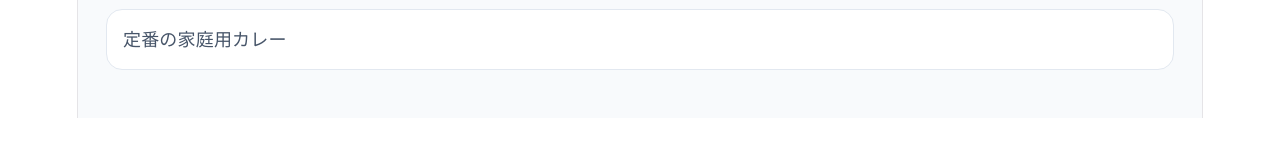
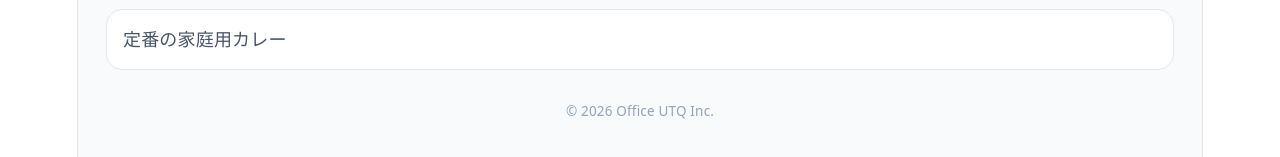
Before and after one commit to officeutq/recipe-calculator, a React (Vite) app: page / in a window 1280 px wide. Shown: the part 841-998 px from the top of the page. Before the commit the page ends 959 px from the top, so only its background shows below. Built offline with nearby package versions, Linux system fonts and the light colour scheme.

Commit message:
Add iOS safe area spacing and footer credit

```diff
--- a/src/App.css
+++ b/src/App.css
@@ -1,8 +1,13 @@
 .app {
   min-height: 100vh;
-  padding: 48px 24px;
+  padding:
+    max(48px, calc(24px + env(safe-area-inset-top)))
+    24px
+    max(48px, calc(24px + env(safe-area-inset-bottom)));
   background: #f8fafc;
   color: #1f2937;
+  display: flex;
+  flex-direction: column;
 }
 
 .app-header {
@@ -29,6 +34,14 @@
   margin: 16px 0 0;
   color: #64748b;
   line-height: 1.7;
+}
+
+.app-credit {
+  margin: auto 0 0;
+  padding-top: 28px;
+  color: #94a3b8;
+  font-size: 0.75rem;
+  text-align: center;
 }
 
 .recipe-card {
--- a/src/App.tsx
+++ b/src/App.tsx
@@ -277,6 +277,10 @@ function App() {
           onDelete={handleDeleteRecipe}
         />
       )}
+
+      <p className="app-credit" aria-label="credit">
+        © 2026 Office UTQ Inc.
+      </p>
     </main>
   )
 }
```
Also changed, not shown: 1 other file (tests, documents, lock files or other folders).
